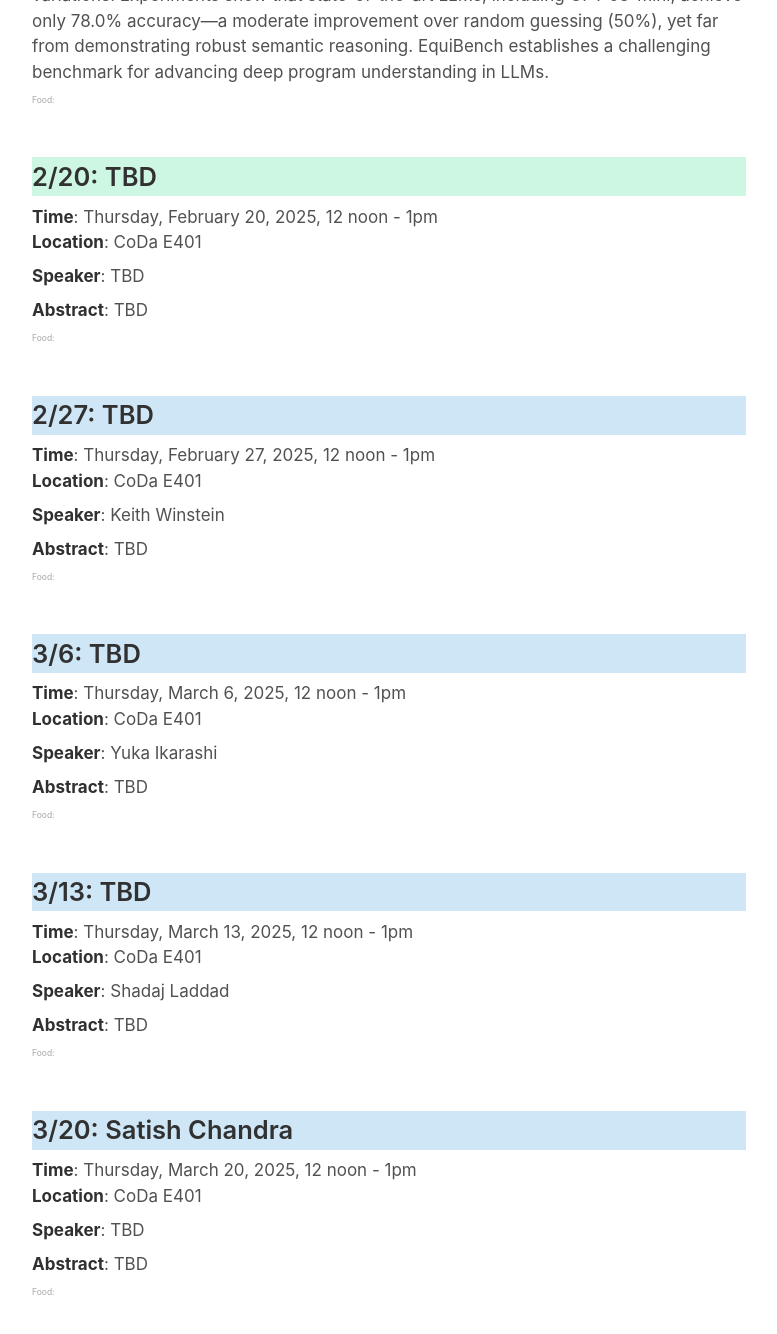
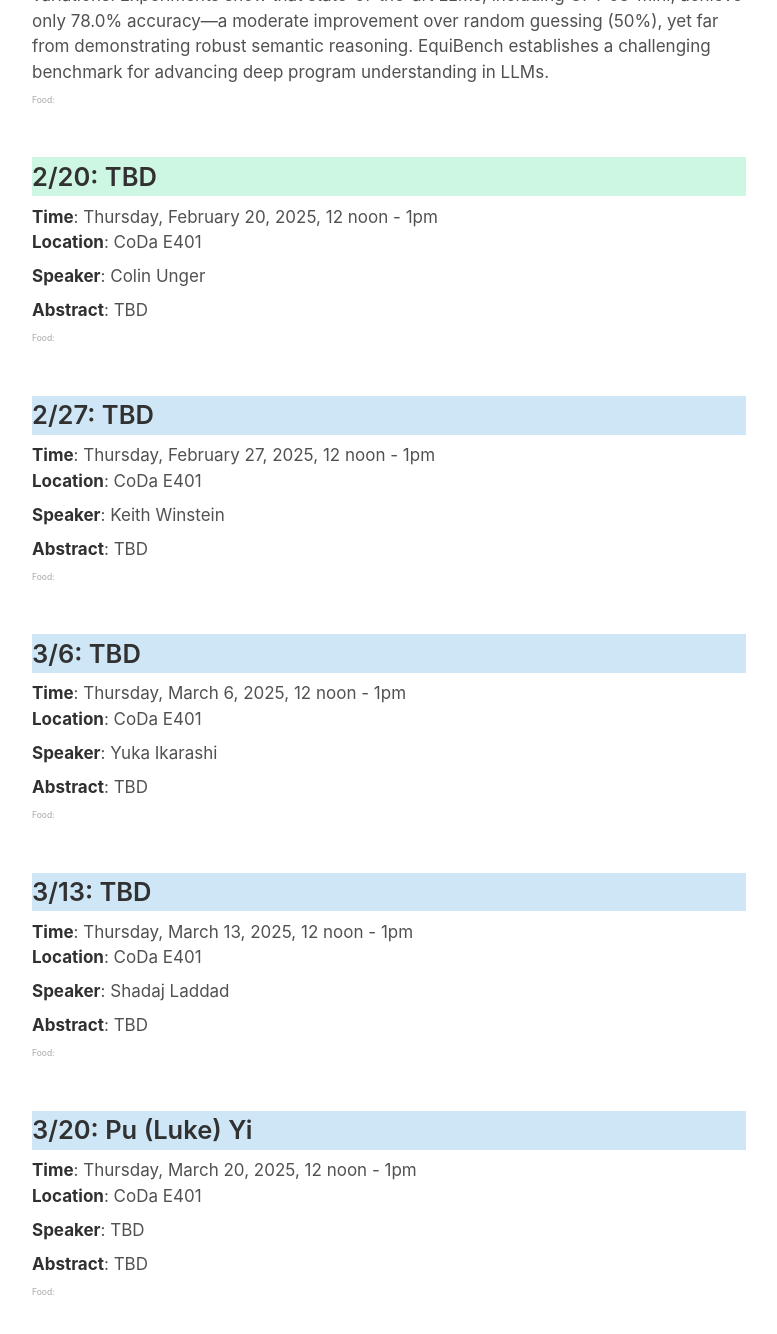
Before and after one commit to software-research-lunch/software-research-lunch.github.io, a Jekyll site: the page built from index.html, in a window 1280 px wide and 1400 px high, scrolled down 3641 px. Shown: the top 1334 px of the window, without its empty margins (251-1028 px from the left). Built offline with Jekyll 4.4.1, drawn with Linux system fonts in a browser that asks for light colours.

Commit message:
_data: update some placeholders

```diff
--- a/_data/schedule.yml
+++ b/_data/schedule.yml
@@ -82,7 +82,7 @@ all aspects of explicit data movement and asynchronous computation from applicat
     - date: "2025-2-20"
       abstract: "TBD"
       title: "TBD"
-      speaker: "TBD"
+      speaker: "Colin Unger"
       bio: "TBD"
     - date: "2025-2-27"
       abstract: "TBD"
@@ -101,7 +101,7 @@ all aspects of explicit data movement and asynchronous computation from applicat
       bio: "TBD"
     - date: "2025-3-20"
       abstract: "TBD"
-      title: "Satish Chandra"
+      title: "Pu (Luke) Yi"
       speaker: "TBD"
       bio: "TBD"
 
```
